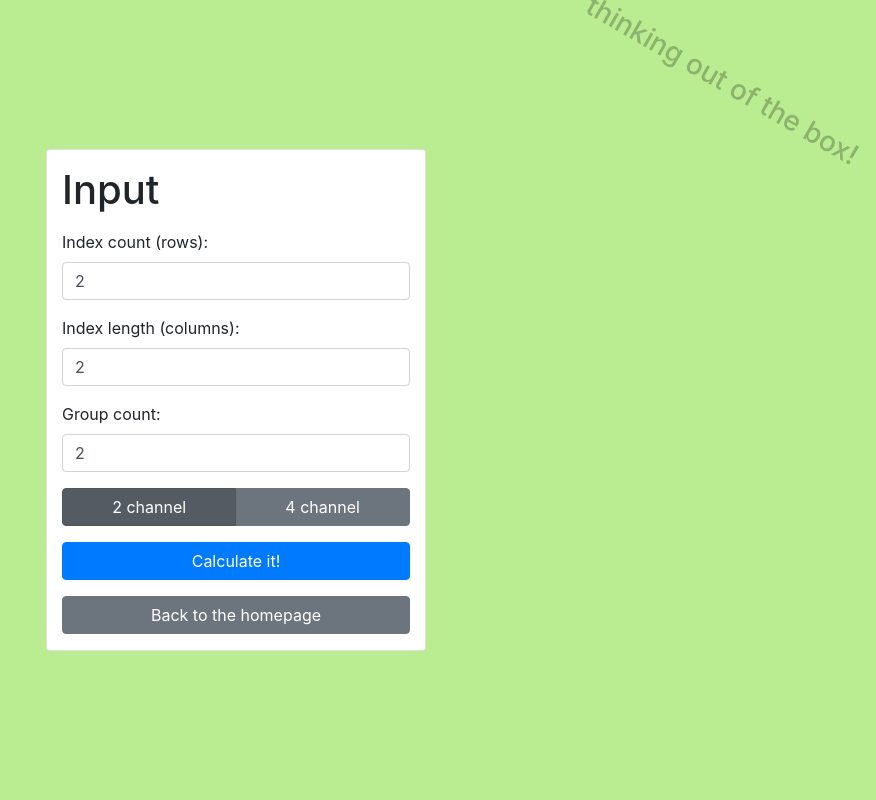
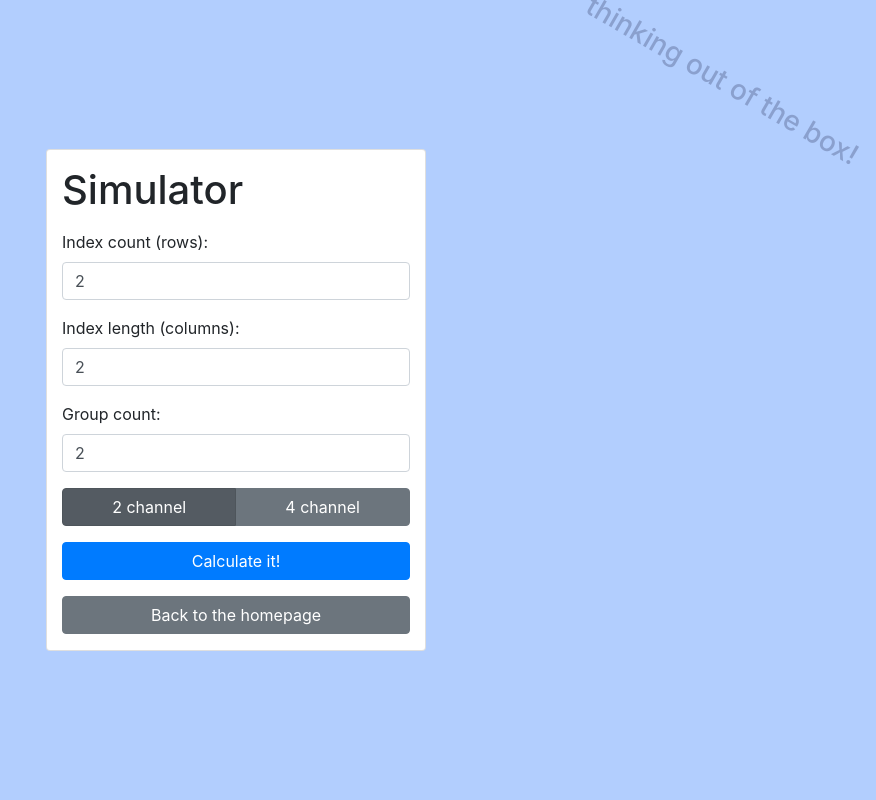
Before and after one commit to alex-zaplik/ngs-seq-tool, a PHP site: page /calc.php in a window 1280 px wide. Shown: the whole page, without its empty margins (404-1280 px from the left). Run offline with PHP 8.4, Linux system fonts and the light colour scheme; the visitor is signed in with stand-in values (Sample User, id 1).

Commit message:
front vX.Y

```diff
--- a/frontend/calc.php
+++ b/frontend/calc.php
@@ -42,16 +42,16 @@ if($_SERVER['REQUEST_METHOD'] == 'POST'){
         <link rel="stylesheet" href="https://stackpath.bootstrapcdn.com/bootstrap/4.3.1/css/bootstrap.min.css" integrity="sha384-ggOyR0iXCbMQv3Xipma34MD+dH/1fQ784/j6cY/iJTQUOhcWr7x9JvoRxT2MZw1T" crossorigin="anonymous">
     </head>
 
-    <body class="h-100" style="background-color: #baed91;">
+    <body class="h-100" style="background-color: #b2cefe;">
 
         <div style="position: absolute; top:5vw; right: 0vw" class="h3">
-            <p style="transform: rotate(30deg); color: #8cb36d;">thinking out of the box!</p>
+            <p style="transform: rotate(30deg); color: #8aa0ce;">thinking out of the box!</p>
         </div>
 
         <div class="container h-100">
             <div class="row h-100 justify-content-center align-items-center">
                 <form class="col-4 card" method="post" enctype="multipart/form-data">
-                    <h1 class="my-3">Input</h1>
+                    <h1 class="my-3">Simulator</h1>
 
                     <div class="form-group">
                         <label for="formGroupExampleInput">Index count (rows):</label>
--- a/frontend/generate.php
+++ b/frontend/generate.php
@@ -17,16 +17,16 @@ move_not_logged_users($_SESSION);
         <link rel="stylesheet" href="https://stackpath.bootstrapcdn.com/bootstrap/4.3.1/css/bootstrap.min.css" integrity="sha384-ggOyR0iXCbMQv3Xipma34MD+dH/1fQ784/j6cY/iJTQUOhcWr7x9JvoRxT2MZw1T" crossorigin="anonymous">
     </head>
 
-    <body class="h-100" style="background-color: #baed91;">
+    <body class="h-100" style="background-color: #f8b88b;">
 
         <div style="position: absolute; top:5vw; right: 0vw" class="h3">
-            <p style="transform: rotate(30deg); color: #8cb36d;">thinking out of the box!</p>
+            <p style="transform: rotate(30deg); color: #b28059;">thinking out of the box!</p>
         </div>
 
         <div class="container h-100">
             <div class="row h-100 justify-content-center align-items-center">
                 <form class="col-4 card" method="post" enctype="multipart/form-data" action="generator_result.php">
-                    <h1 class="my-3">Exercise generator</h1>
+                    <h1 class="my-3">Data generator</h1>
 
                     <div class="form-group">
                         <label for="formGroupExampleInput">Groups:</label>
--- a/frontend/index.php
+++ b/frontend/index.php
@@ -26,7 +26,7 @@ move_not_logged_users($_SESSION);
         </div>
         <div class="middlepane">
             <div class="centered">
-                <h1>Calculator</h1>
+                <h1>Calculate</h1>
                     <a href="calc.php" class="big">
                         <i class="fas fa-calculator"></i>
                     </a>
--- a/frontend/upload.php
+++ b/frontend/upload.php
@@ -26,7 +26,7 @@ move_not_logged_users($_SESSION);
         <div class="container h-100">
             <div class="row h-100 justify-content-center align-items-center">
                 <form class="col-4 card" method="post" enctype="multipart/form-data">
-                    <h1 class="my-3">File Upload</h1>
+                    <h1 class="my-3">File uploader</h1>
 
                     <div class="form-group">
                         <div class="custom-file">
```
